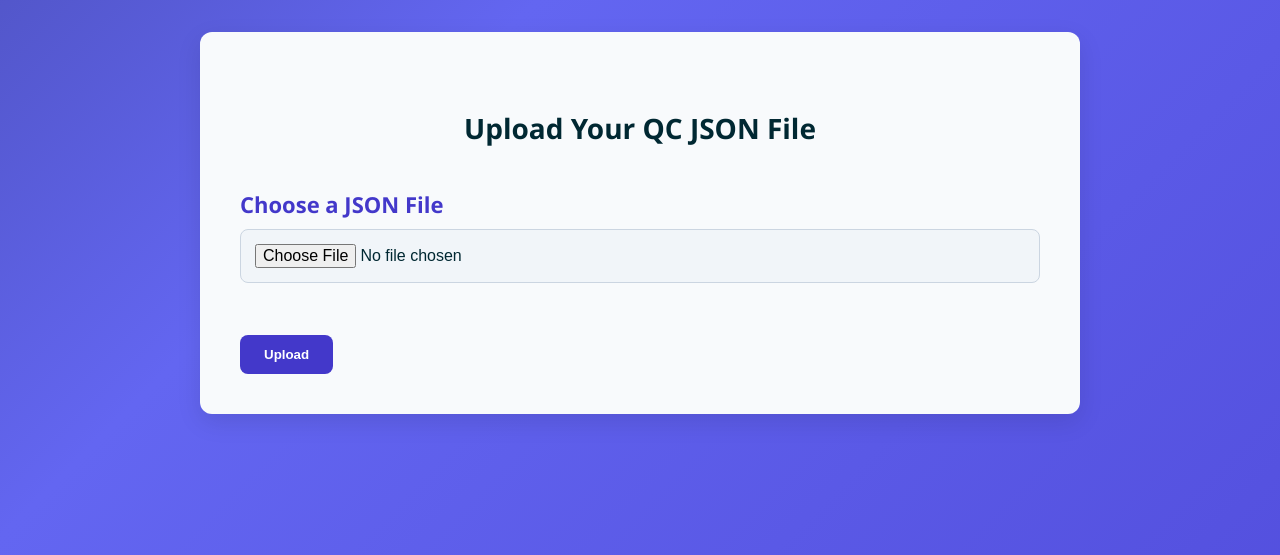
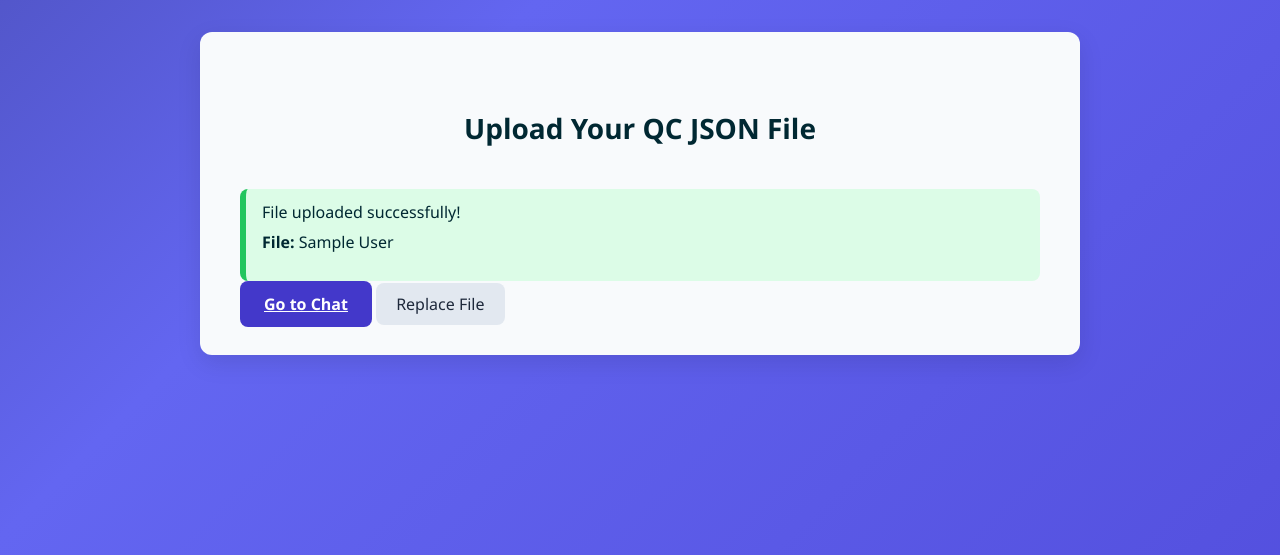
Before and after one commit to kienlucy08/qc-supercharge, a Flask app: page / in a window 1280 px wide. Shown: the top 555 px of the page. Run offline with Flask 3, Linux system fonts and the light colour scheme; the visitor is signed in with stand-in values (Sample User, id 1).

Commit message:
Tweaked the app and index

```diff
--- a/app.py
+++ b/app.py
@@ -15,6 +15,12 @@ os.makedirs(UPLOAD_FOLDER, exist_ok=True)
 # Global table
 table = None
 
+@app.before_request
+def clear_session_on_first_visit():
+    if "visited" not in session:
+        session.clear()
+        session["visited"] = True
+
 @app.route("/", methods=["GET", "POST"])
 def index():
     global table
@@ -29,6 +35,7 @@ def index():
             # Save the uploaded filename to session
             session["filename"] = file.filename
             session[SESSION_KEY] = filepath
+            session["uploaded"] = True
 
             # Preload database
             table = create_or_reset_collection()
@@ -39,7 +46,7 @@ def index():
 
             return redirect(url_for("chat"))
 
-    return render_template("index.html", uploaded=session.get(SESSION_KEY, False), filename=session.get("filename"))
+    return render_template("index.html", uploaded=session.get("uploaded"), filename=session.get("filename"))
 
 @app.route("/chat", methods=["GET", "POST"])
 def chat():
--- a/templates/index.html
+++ b/templates/index.html
@@ -9,7 +9,7 @@
     <div class="container">
         <h1 class="custom-title">Upload Your QC JSON File</h1>
 
-        {% if uploaded %}
+        {% if uploaded == True %}
             <div class="badge-success">
                 File uploaded successfully!
                 {% if filename %}
@@ -17,14 +17,14 @@
                 {% endif %}
             </div>
             <a href="{{ url_for('chat') }}" class="button-primary">Go to Chat</a>
-            <form method="POST" enctype="multipart/form-data" style="display: inline;">
+            <form method="POST" enctype="multipart/form-data" style="display: inline;" onsubmit="showLoading()">
                 <label for="file-input" class="button-secondary" style="cursor: pointer;">
                     Replace File
                 </label>
                 <input type="file" id="file-input" name="file" accept=".json" required onchange="this.form.submit()" style="display: none;">
             </form>
         {% else %}
-            <form method="POST" enctype="multipart/form-data">
+            <form method="POST" enctype="multipart/form-data" onsubmit="showLoading()">
                 <div class="entry-block">
                     <label for="file" class="section-title">Choose a JSON File</label>
                     <input class="input-area" type="file" name="file" id="file" accept=".json" required>
@@ -33,5 +33,15 @@
             </form>
         {% endif %}
     </div>
+    <script>
+        function showLoading() {
+            const buttons = document.querySelectorAll(".button-primary, .button-secondary");
+            buttons.forEach(btn => {
+                btn.disabled = true;
+                btn.classList.add("loading");
+                btn.textContent = "Uploading...";
+            });
+        }
+    </script>
 </body>
 </html>
```
